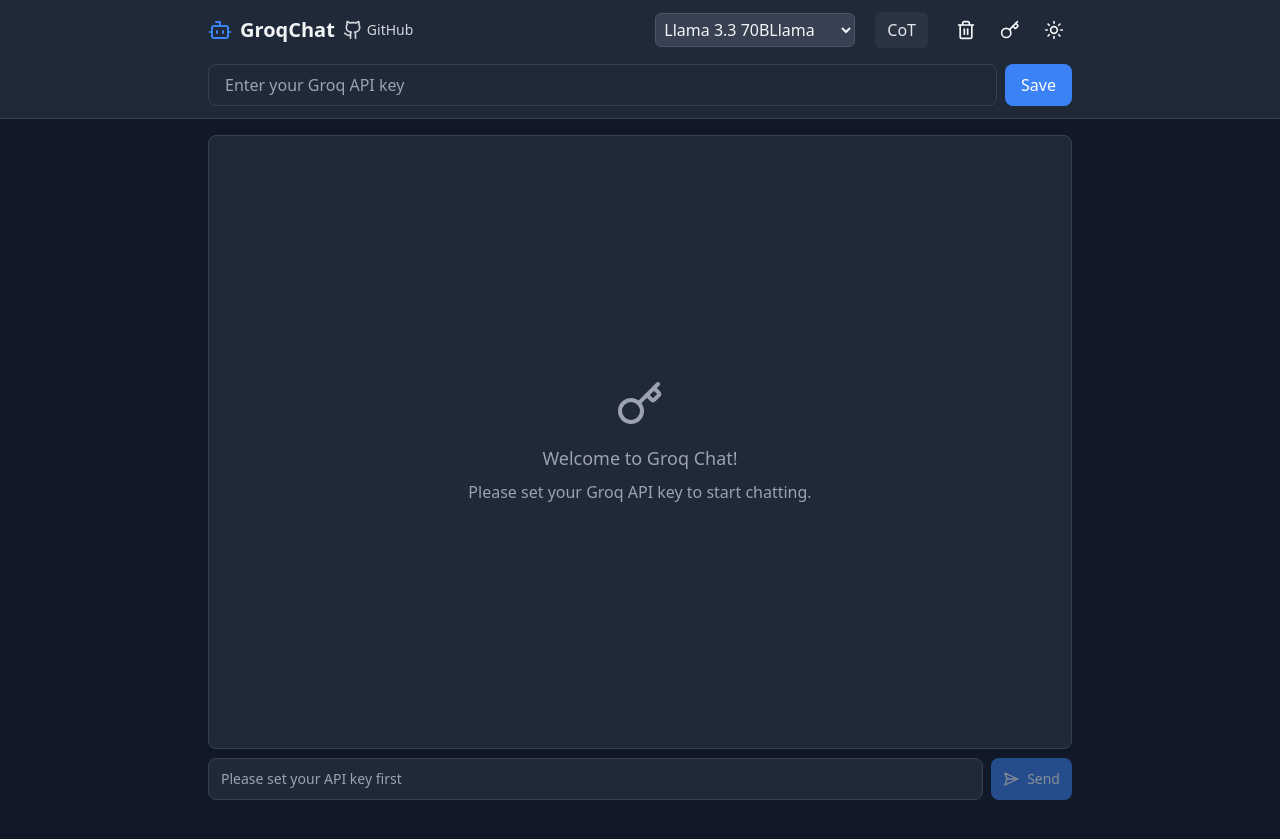
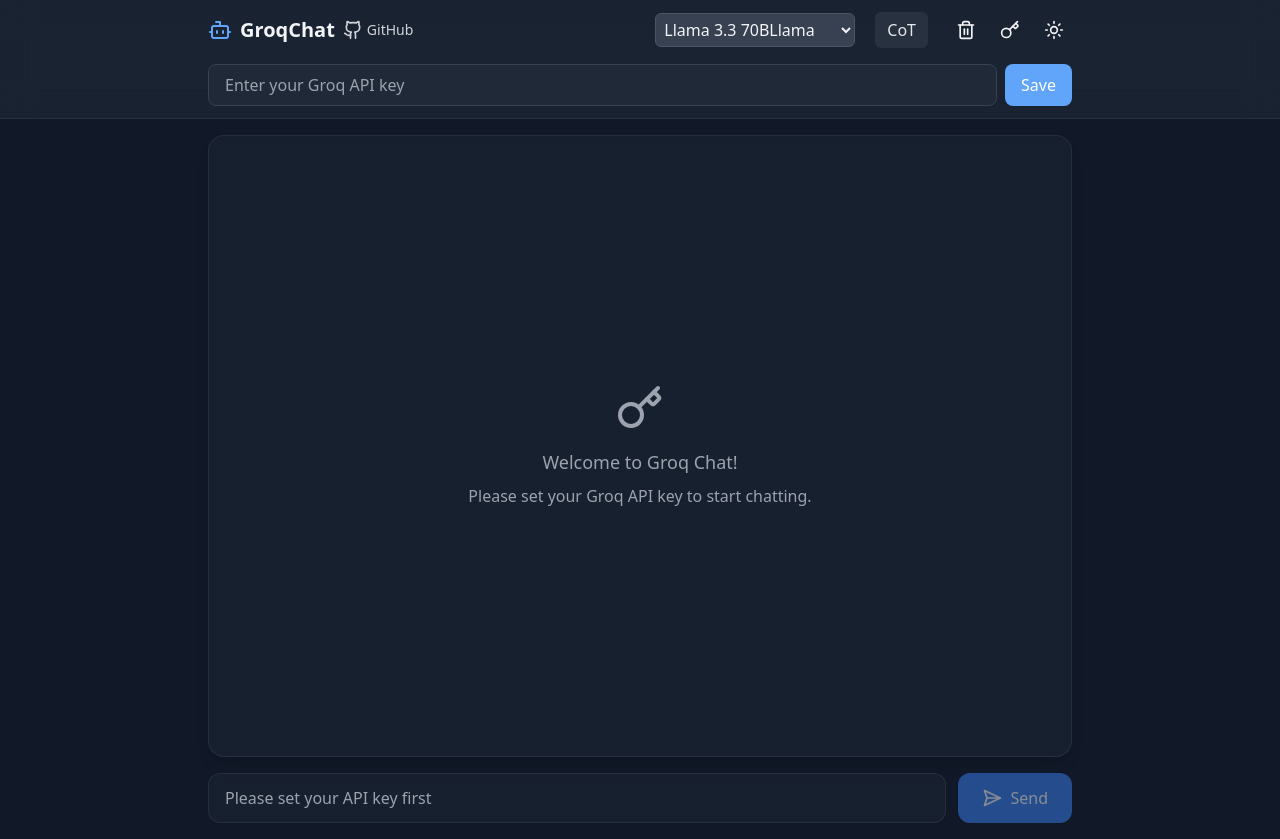
Before and after one commit to awmie/GroqChat, a React (Vite) app: page / in a window 1280 px wide. Both pictures are taken after a click on the button 1054 px from the left and 30 px from the top of the page. Built offline with nearby package versions, Linux system fonts and the light colour scheme.

Commit message:
smoother UI and copy rewrite feature added

```diff
--- a/src/App.tsx
+++ b/src/App.tsx
@@ -18,9 +18,12 @@
   const [hasApiKey, setHasApiKey] = useState(false);
   const [isDark, setIsDark] = useState(() => {
     if (typeof window !== 'undefined') {
+      // Check system preference first
+      const systemPrefersDark = window.matchMedia('(prefers-color-scheme: dark)').matches;
       const savedTheme = localStorage.getItem('theme');
-      document.documentElement.classList.toggle('dark', savedTheme === 'dark');
-      return savedTheme === 'dark';
+      const theme = savedTheme || (systemPrefersDark ? 'dark' : 'light');
+      document.documentElement.classList.toggle('dark', theme === 'dark');
+      return theme === 'dark';
     }
     return false;
   });
@@ -28,12 +31,17 @@
   const chatContainerRef = useRef<HTMLDivElement>(null);
 
   useEffect(() => {
-    if (isDark) {
-      document.documentElement.classList.add('dark');
-    } else {
-      document.documentElement.classList.remove('dark');
+    const mediaQuery = window.matchMedia('(prefers-color-scheme: dark)');
+    const handleChange = (e: MediaQueryListEvent) => {
+      if (!localStorage.getItem('theme')) {
+        setIsDark(e.matches);
+        document.documentElement.classList.toggle('dark', e.matches);
       }
-  }, [isDark]);
+    };
+
+    mediaQuery.addEventListener('change', handleChange);
+    return () => mediaQuery.removeEventListener('change', handleChange);
+  }, []);
 
   useEffect(() => {
     // Load saved messages on component mount
@@ -56,11 +64,12 @@
     }
   }, [isLoading]);
 
-  const toggleTheme = () => {
+  const toggleTheme = useCallback(() => {
     const newTheme = !isDark;
     setIsDark(newTheme);
+    document.documentElement.classList.toggle('dark', newTheme);
     localStorage.setItem('theme', newTheme ? 'dark' : 'light');
-  };
+  }, [isDark]);
 
   const handleApiKeySubmit = (e: React.FormEvent) => {
     e.preventDefault();
@@ -212,8 +221,9 @@
   }, [messages, isDark, handleEditMessage]);
 
   return (
-    <div className="flex flex-col min-h-screen bg-gray-50 dark:bg-gray-900 transition-colors duration-200">
-        <header className="bg-white dark:bg-gray-800 border-b dark:border-gray-700 transition-colors duration-200 sticky top-0 z-10">
+    <div className="flex flex-col min-h-screen bg-gray-50/50 dark:bg-gray-900 transition-colors duration-200">
+      <header className="bg-white/70 dark:bg-gray-800/70 backdrop-blur-lg border-b border-gray-200/50 dark:border-gray-700/50
+            transition-colors duration-200 sticky top-0 z-10">
           <div className="max-w-4xl mx-auto px-1 py-2 sm:px-4 sm:py-3">
           <div className="flex flex-col gap-2">
             <div className="flex items-center justify-between w-full">
@@ -245,27 +255,27 @@
               <div className="flex items-center gap-1 sm:gap-2">
               <button
                 onClick={handleClearMemory}
-                className="p-1 sm:p-2 rounded-full hover:bg-gray-100 dark:hover:bg-gray-700 transition-colors duration-200"
+                className="p-1 sm:p-2 rounded-full hover:bg-gray-100 dark:hover:bg-gray-700 transition-theme"
                 aria-label="Clear Memory"
                 >
-                <Trash2 className="w-4 h-4 sm:w-5 sm:h-5 text-gray-800 dark:text-gray-100" />
+                <Trash2 className="w-4 h-4 sm:w-5 sm:h-5 text-gray-800 dark:text-gray-100 transition-text" />
                 </button>
                 <button
                 onClick={() => setShowApiInput(!showApiInput)}
-                className="p-1 sm:p-2 rounded-full hover:bg-gray-100 dark:hover:bg-gray-700 transition-colors duration-200"
+                className="p-1 sm:p-2 rounded-full hover:bg-gray-100 dark:hover:bg-gray-700 transition-theme"
                 aria-label="Set API Key"
                 >
-                <Key className={`w-4 h-4 sm:w-5 sm:h-5 ${hasApiKey ? 'text-green-500 dark:text-green-500' : 'text-gray-800 dark:text-gray-100'}`} />
+                <Key className={`w-4 h-4 sm:w-5 sm:h-5 ${hasApiKey ? 'text-green-500' : 'text-gray-800 dark:text-gray-100'} transition-text`} />
                 </button>
                 <button
                 onClick={toggleTheme}
-                className="p-1 sm:p-2 rounded-full hover:bg-gray-100 dark:hover:bg-gray-700 transition-colors duration-200"
+                className="p-1 sm:p-2 rounded-full hover:bg-gray-100 dark:hover:bg-gray-700 transition-theme"
                 aria-label="Toggle theme"
                 >
                 {isDark ? (
-                <Sun className="w-4 h-4 sm:w-5 sm:h-5 text-gray-100" />
+                <Sun className="w-4 h-4 sm:w-5 sm:h-5 text-gray-100 transition-text" />
                 ) : (
-                <Moon className="w-4 h-4 sm:w-5 sm:h-5 text-gray-800" />
+                <Moon className="w-4 h-4 sm:w-5 sm:h-5 text-gray-800 transition-text" />
                 )}
               </button>
               </div>
@@ -301,13 +311,14 @@
 
 
         <main className="flex-1 w-full">
-          <div className="max-w-4xl mx-auto p-2 sm:p-4 flex flex-col h-[calc(100vh-120px)] sm:h-[calc(100vh-80px)]">
+            <div className="max-w-4xl mx-auto p-4 flex flex-col h-[calc(100vh-80px)]">
             <div
             ref={chatContainerRef}
-          className="flex-1 bg-white dark:bg-gray-800 rounded-lg shadow-sm border dark:border-gray-700
-                p-2 sm:p-4 mb-2 sm:mb-4 overflow-y-auto transition-colors duration-200 scroll-smooth
-                min-h-[200px] sm:min-h-[400px]"
+            className="flex-1 bg-white/50 dark:bg-gray-800/50 backdrop-blur-sm rounded-2xl
+                shadow-lg border border-gray-200/50 dark:border-gray-700/50
+                p-4 mb-4 overflow-y-auto transition-all duration-200 scroll-smooth"
             >
+
               {!hasApiKey && messages.length === 0 && (
                 <div className="flex flex-col items-center justify-center h-full text-gray-500 dark:text-gray-400">
                   <Key className="w-12 h-12 mb-4" />
@@ -328,30 +339,32 @@
               </div>
             </div>
 
-            <form onSubmit={handleSubmit} className="flex gap-2 mb-2 sm:mb-4 sticky bottom-0">
+            <form onSubmit={handleSubmit} className="flex gap-3">
               <input
               ref={inputRef}
               type="text"
               value={input}
               onChange={handleInputChange}
               placeholder={hasApiKey ? "Type your message..." : "Please set your API key first"}
-              className="flex-1 rounded-lg border dark:border-gray-700 bg-white dark:bg-gray-800
-                   text-gray-800 dark:text-gray-100 px-3 py-2 sm:py-2.5
-                   text-sm focus:outline-none focus:ring-2
-                   focus:ring-primary-light dark:focus:ring-primary-dark transition-colors duration-200"
+                className="flex-1 rounded-xl border border-gray-200/50 dark:border-gray-700/50
+                   bg-white/50 dark:bg-gray-800/50 backdrop-blur-sm
+                   text-gray-800 dark:text-gray-100 px-4 py-3
+                   focus:outline-none focus:ring-2 focus:ring-blue-500/20 dark:focus:ring-blue-500/10
+                   shadow-sm hover:shadow-md transition-all duration-200"
               disabled={isLoading || !hasApiKey}
               autoFocus
               />
               <button
               type="submit"
               disabled={isLoading || !input.trim() || !hasApiKey}
-              className="bg-primary-light dark:bg-primary-dark text-white rounded-lg
-                   px-3 py-2 sm:py-2.5 hover:bg-blue-500 dark:hover:bg-blue-600
-                   disabled:opacity-50 disabled:cursor-not-allowed
-                   flex items-center gap-1 sm:gap-2 transition-colors duration-200"
+                className="bg-blue-500 dark:bg-blue-500 text-white rounded-xl px-6 py-3
+                   hover:bg-blue-600 dark:hover:bg-blue-600 disabled:opacity-50
+                   disabled:cursor-not-allowed flex items-center gap-2
+                   shadow-sm hover:shadow-md transition-all duration-200
+                   hover:translate-y-[-1px] active:translate-y-[1px]"
               >
-              <SendHorizontal className="w-4 h-4" />
-              <span className="text-sm">Send</span>
+              <SendHorizontal className="w-5 h-5" />
+              <span>Send</span>
               </button>
             </form>
           </div>
--- a/src/index.css
+++ b/src/index.css
@@ -2,27 +2,95 @@
 @tailwind components;
 @tailwind utilities;
 
-:root {
-  --primary-light: #2563eb;
-  --primary-dark: #3b82f6;
+/* Smooth scrolling */
+html {
+  scroll-behavior: smooth;
 }
 
-/* Add styles for the model selector and COT toggle */
-select, input[type="checkbox"] {
-	@apply cursor-pointer;
+:root {
+  --primary-light: #3b82f6;
+  --primary-dark: #60a5fa;
 }
 
-.chat-container::-webkit-scrollbar {
-	width: 6px;
+/* Modern transitions */
+* {
+  @apply transition-colors duration-200;
 }
 
-.chat-container::-webkit-scrollbar-track {
-	@apply bg-gray-100;
+/* Custom scrollbar */
+::-webkit-scrollbar {
+  width: 10px;
+  height: 10px;
 }
 
-.chat-container::-webkit-scrollbar-thumb {
-	@apply bg-gray-400 rounded;
+::-webkit-scrollbar-track {
+  @apply bg-transparent;
 }
+
+::-webkit-scrollbar-thumb {
+  @apply bg-gray-200 dark:bg-gray-700 rounded-full;
+}
+
+::-webkit-scrollbar-thumb:hover {
+  @apply bg-gray-300 dark:bg-gray-600;
+}
+
+/* Button hover effects */
+button {
+  @apply transition-all duration-200;
+}
+
+button:not(:disabled):hover {
+  @apply transform scale-[1.02];
+}
+
+button:not(:disabled):active {
+  @apply transform scale-[0.98];
+}
+
+/* Input focus effects */
+input, textarea {
+  @apply transition-all duration-200;
+}
+
+input:focus, textarea:focus {
+  @apply ring-2 ring-blue-500/20 dark:ring-blue-500/10;
+}
+
+/* Glass morphism effects */
+.glass-light {
+  @apply bg-white/70 backdrop-blur-lg;
+}
+
+.glass-dark {
+  @apply bg-gray-800/70 backdrop-blur-lg;
+}
+
+/* Dark mode overrides */
+.dark {
+  color-scheme: dark;
+}
+
+.dark body {
+  @apply bg-gray-900 text-gray-100;
+}
+
+/* Message animations */
+@keyframes slideIn {
+  from {
+    opacity: 0;
+    transform: translateY(10px);
+  }
+  to {
+    opacity: 1;
+    transform: translateY(0);
+  }
+}
+
+.message-new {
+  animation: slideIn 0.3s ease-out forwards;
+}
+
 
 .text-primary-light {
   color: var(--primary-light);
```
Also changed, not shown: src/components/ChatMessage.tsx (+60 -15 lines). Lines whose indentation alone changed are shown as unchanged.
